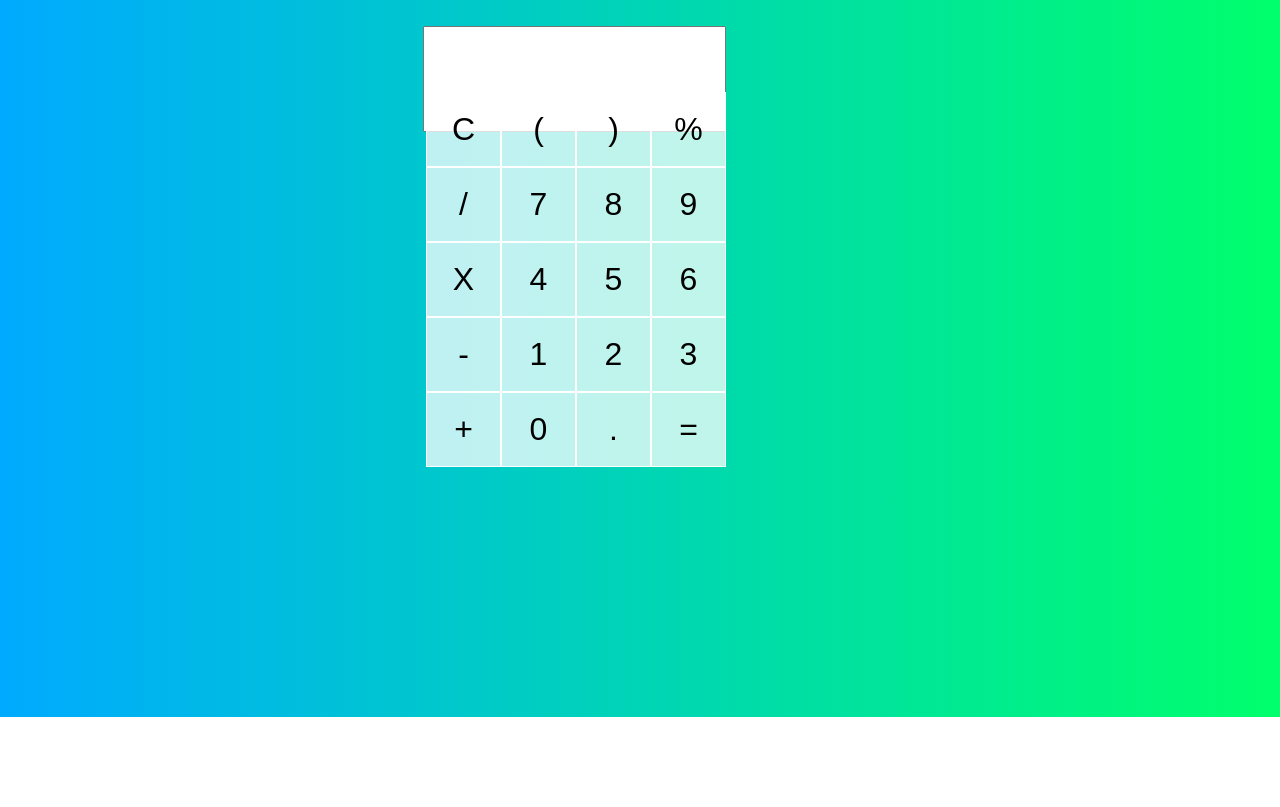
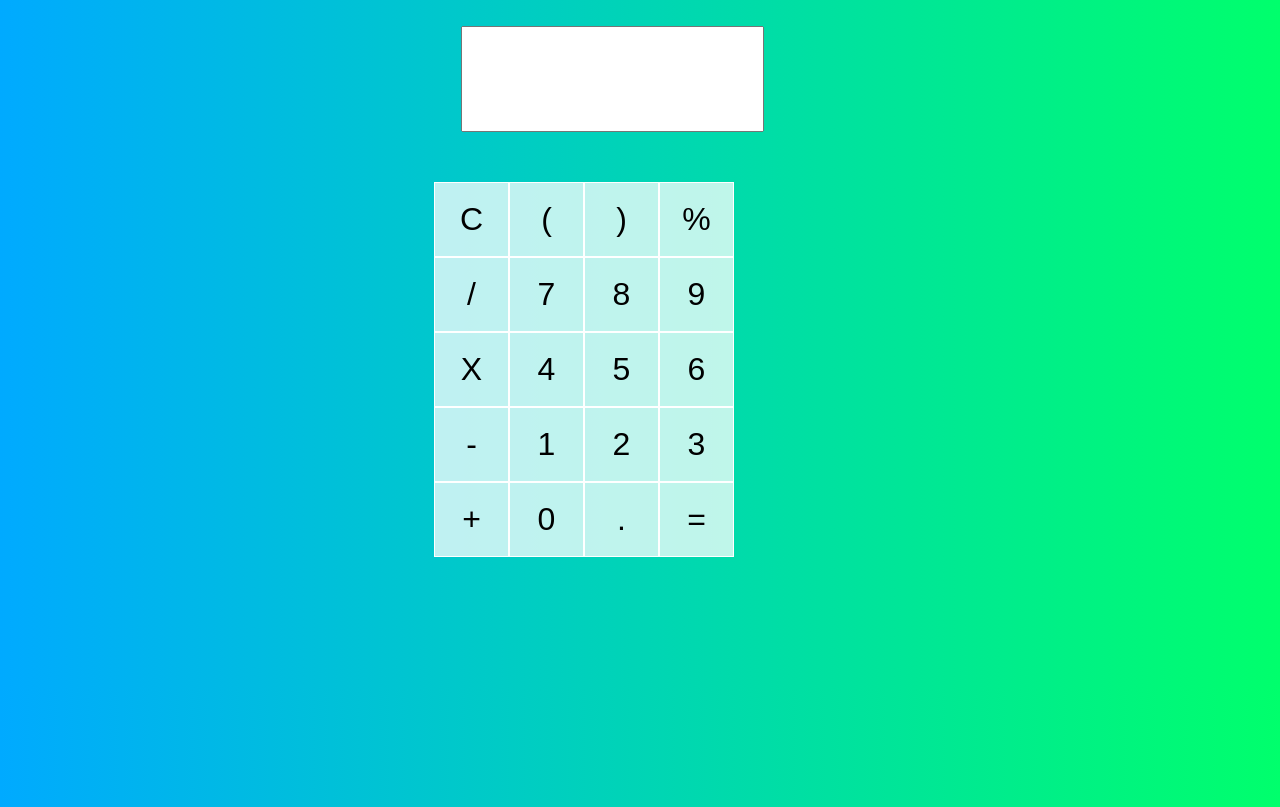
Before and after one commit to calvinalee2006/calculator, a plain HTML site: page index.html in a window 1280 px wide. Shown: the part 123-930 px from the top of the page. Before the commit the page ends 840 px from the top, so only its background shows below. Drawn offline with Linux system fonts and the light colour scheme.

Commit message:
slight changes

```diff
--- a/index.html
+++ b/index.html
@@ -13,9 +13,9 @@
     <h1 id="title">Calvins calculator</h1>
 
     <div class="frame">
-
-        <input type="text" id="display-screen">
-
+        <div class="display-screen">
+            <input type="text" id="display-screen">
+        </div>
         <div class="calc-btns" id="calc-btns">
             <button class="clear" value="clear">C</button>
             <button class="L-para" value="(">(</button>
--- a/styles.css
+++ b/styles.css
@@ -1,7 +1,5 @@
 body {
     width: 90%;
-    margin:0;
-    padding: 0;
     background: linear-gradient(to right, #00AAFF, #00ff6C)
 }
 
@@ -23,7 +21,7 @@ body {
     height:100px;
     font-size: 40px;
     text-align: right;
-  margin-left: 8px;
+  margin-left: 38px;
 
 }
 
@@ -35,7 +33,7 @@ body {
  min-height: 100vh;
  grid-template-columns: repeat(4, 75px);
  grid-template-rows: minmax(75px, auto) repeat(5, 75px);
- margin:-215px
+ margin:-125px
 }
 
 .calc-btns > button {
```
Also changed, not shown: 1 other file.
